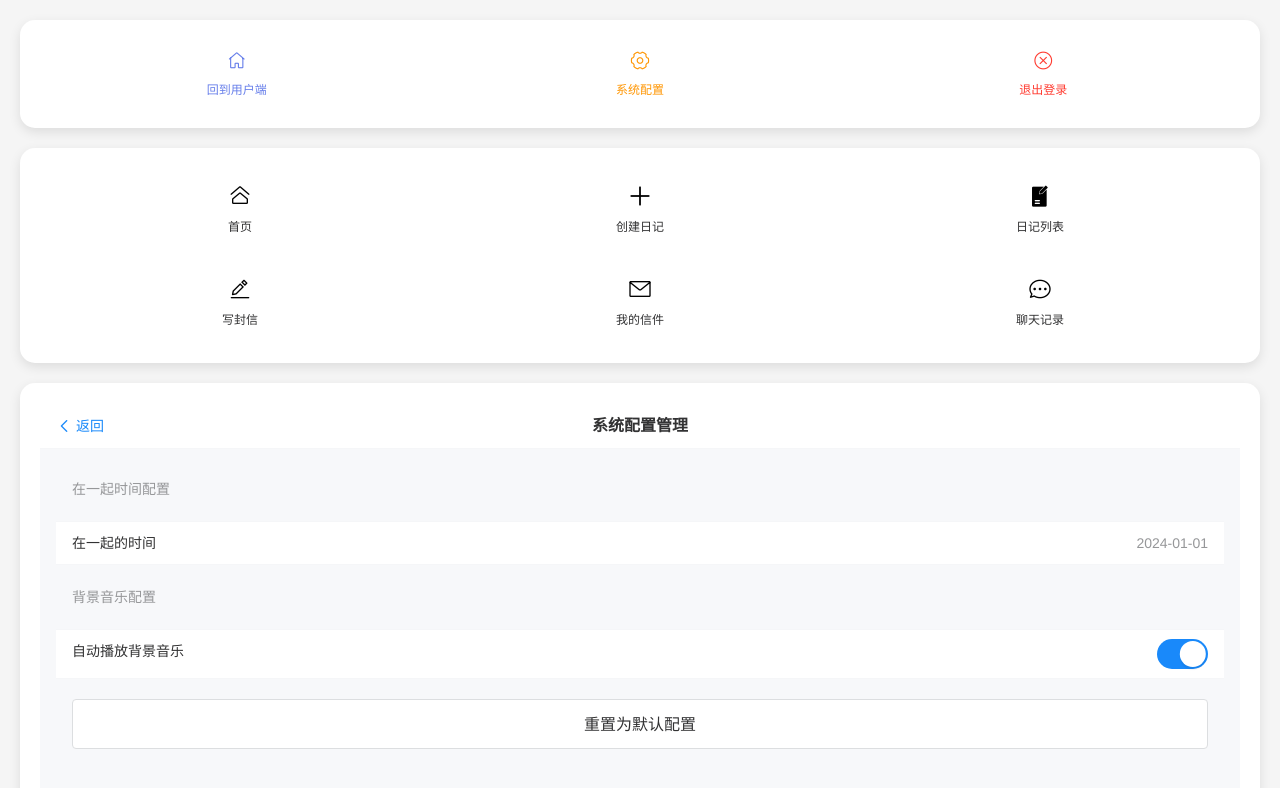
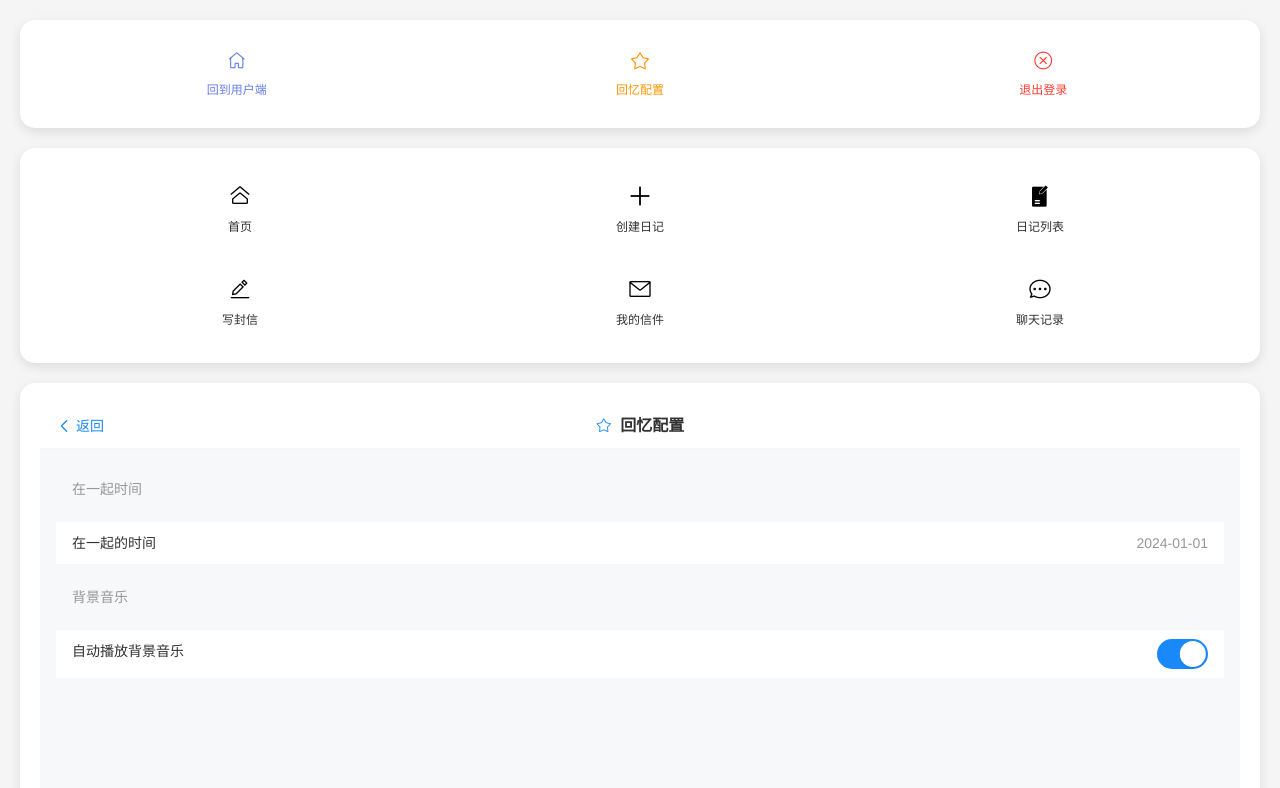
Before and after one commit to Im-CGQ/LoveDailyDetail, a Vue app in the folder frontend/: page /admin/system-config in a window 1280 px wide. Shown: the top 788 px of the page. Built offline with nearby package versions, Linux system fonts and the light colour scheme; no server answers; sample sign-in values are in the browser's storage.

Commit message:
修改样式

```diff
--- a/frontend/src/views/admin/AdminLayout.vue
+++ b/frontend/src/views/admin/AdminLayout.vue
@@ -13,8 +13,8 @@
              @click="goToFrontend"
            />
            <van-grid-item
-             icon="setting-o"
-             text="系统配置"
+             icon="star-o"
+             text="回忆配置"
              @click="$router.push('/admin/system-config')"
            />
            <van-grid-item
--- a/frontend/src/views/admin/SystemConfigList.vue
+++ b/frontend/src/views/admin/SystemConfigList.vue
@@ -1,20 +1,25 @@
 <template>
   <div class="system-config-list">
     <van-nav-bar
-      title="系统配置管理"
+      title="回忆配置"
       left-text="返回"
       left-arrow
       @click-left="goBack"
-    />
+    >
+      <template #title>
+        <van-icon name="star-o" style="margin-right: 4px;" />
+        回忆配置
+      </template>
+    </van-nav-bar>
 
     <div class="content">
-      <!-- 在一起时间配置 -->
-      <van-cell-group title="在一起时间配置">
+      <!-- 在一起时间 -->
+      <van-cell-group title="在一起时间">
         <van-cell title="在一起的时间" :value="togetherDate" @click="showDatePicker = true" />
       </van-cell-group>
 
-      <!-- 背景音乐配置 -->
-      <van-cell-group title="背景音乐配置">
+      <!-- 背景音乐 -->
+      <van-cell-group title="背景音乐">
         <van-cell title="自动播放背景音乐">
           <template #right-icon>
             <van-switch v-model="backgroundMusicAutoplay" @change="onAutoplayChange" />
@@ -22,17 +27,7 @@
         </van-cell>
       </van-cell-group>
 
-      <!-- 重置按钮 -->
-      <div class="reset-button">
-        <van-button
-          type="default"
-          size="large"
-          @click="resetToDefault"
-          block
-        >
-          重置为默认配置
-        </van-button>
-      </div>
+
     </div>
 
     <!-- 日期选择器 -->
@@ -109,26 +104,7 @@ const onAutoplayChange = async (value) => {
   }
 }
 
-const resetToDefault = async () => {
-  try {
-    await showConfirmDialog({
-      title: '确认重置',
-      message: '确定要重置为默认配置吗？'
-    })
 
-    // 重置配置
-    await setTogetherDate('2024-01-01')
-    await setBackgroundMusicAutoplay(true)
-
-    // 重新加载配置
-    await loadConfigs()
-    showToast('重置成功')
-  } catch (error) {
-    if (error.message !== 'cancel') {
-      showToast(error.message)
-    }
-  }
-}
 
 const formatDate = (date) => {
   const year = date.getFullYear()
@@ -153,10 +129,7 @@ onMounted(() => {
   padding: 16px;
 }
 
-.reset-button {
-  margin-top: 20px;
-  padding: 0 16px;
-}
+
 
 :deep(.van-cell-group__title) {
   font-size: 14px;
```
